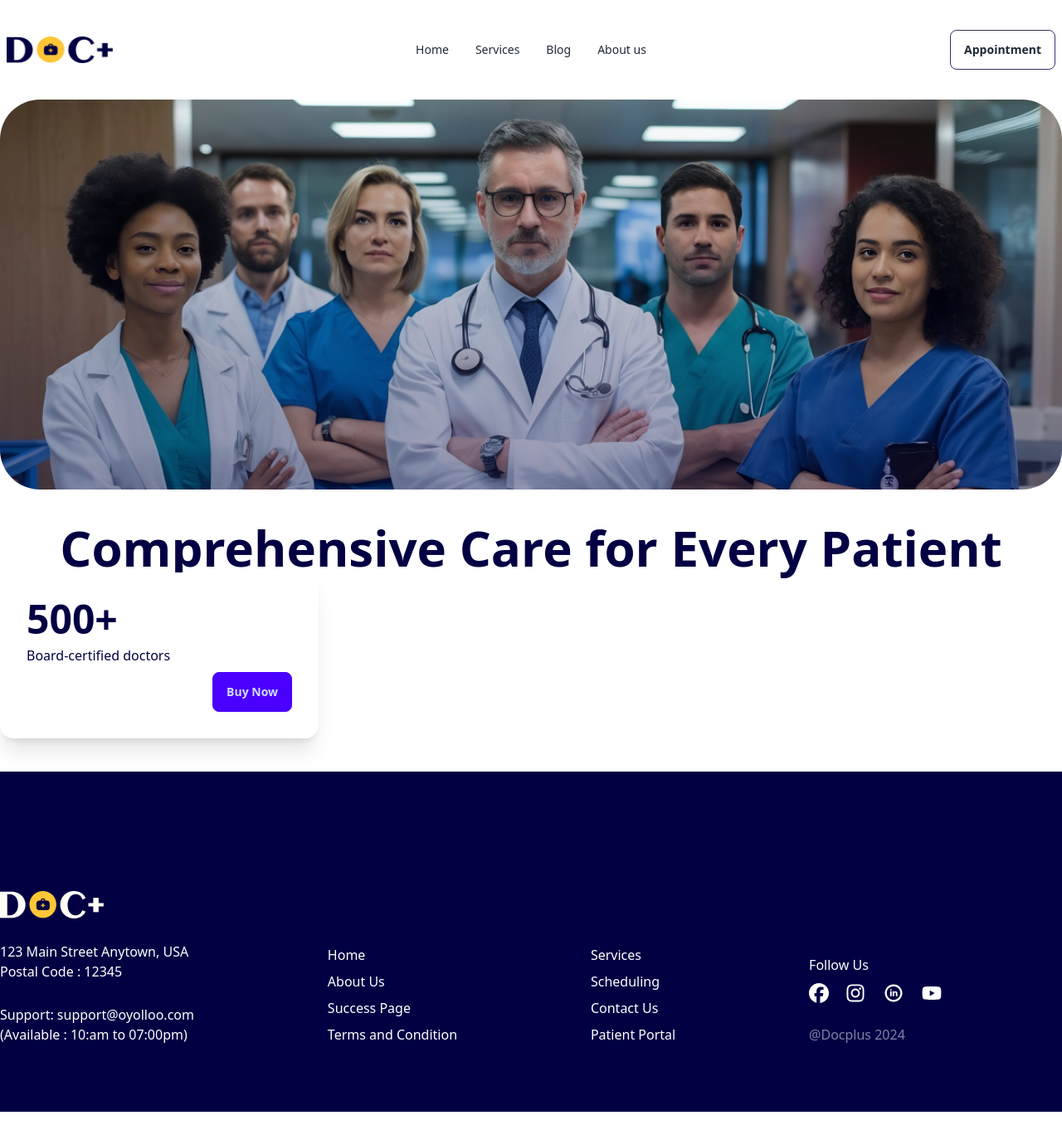
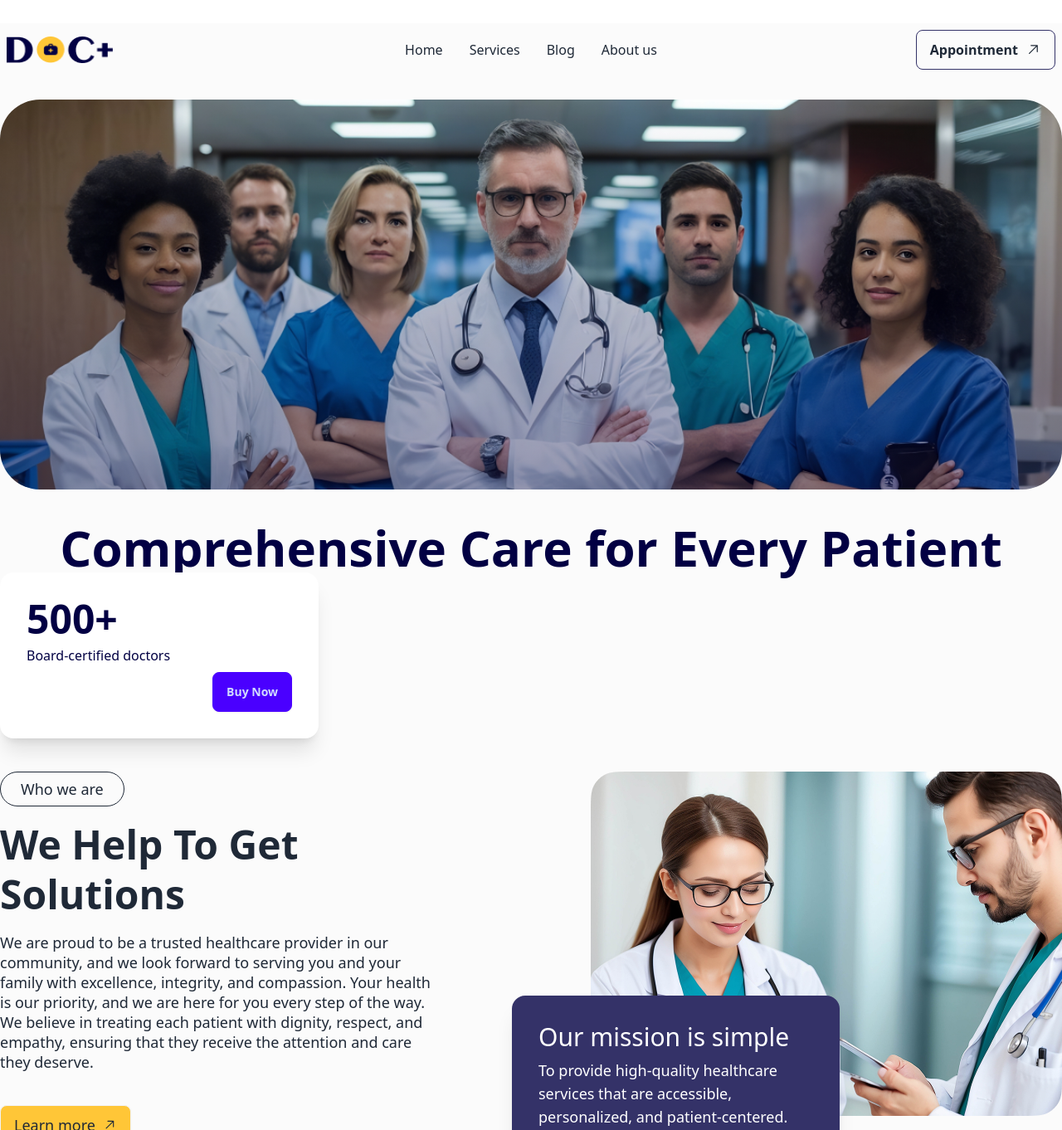
Before and after one commit to nayeem-muttakim/healthcare-landing-page, a React (Vite) app: page / in a window 1280 px wide. Shown: the top 1362 px of the page at 83% size. Before the commit the page ends 1340 px from the top, so only its background shows below. Built offline with nearby package versions, Linux system fonts and the light colour scheme.

Commit message:
who we are and faq section added

```diff
--- a/src/App.jsx
+++ b/src/App.jsx
@@ -1,7 +1,10 @@
+import Appointment from "./Components/Appointment";
+import FAQ from "./Components/FAQ";
 import Features from "./Components/Features";
 import Footer from "./Components/Footer";
 import Hero from "./Components/Hero";
 import Navbar from "./Components/Navbar";
+import WhoWeAre from "./Components/WhoWeAre";
 
 function App() {
   0;
@@ -9,11 +12,14 @@ function App() {
   return (
     <>
       <main>
-        <div className="max-w-7xl mx-auto">
+        <section className="max-w-7xl mx-auto bg-[#FBFBFB]">
           <Navbar />
           <Hero />
           <Features />
-        </div>
+          <WhoWeAre />
+          <FAQ />
+          <Appointment />
+        </section>
         <Footer />
       </main>
     </>
--- /dev/null
+++ b/src/Components/Appointment.jsx
@@ -0,0 +1,35 @@
+import { GoArrowUpRight } from "react-icons/go";
+import appointmentImg from "../assets/Rectangle 32.png";
+import logo from "../assets/logo light.png";
+
+const Appointment = () => {
+  return (
+    <section
+      style={{ backgroundImage: `url(${appointmentImg})` }}
+      className={
+        " relative z-10 bg-center bg-no-repeat bg-cover h-[477px] rounded-[48px] before:content-[''] before:absolute before:inset-0 before:block before:bg-gradient-to-r before:from-[#020043] before:to-[#5A5D76] before:opacity-75 before:z-[-5] before:rounded-[48px] grid grid-cols-2 justify-center items-center my-40 p-20"
+      }
+    >
+      <div className="text-white">
+        <h1 className="text-5xl font-semibold leading-tight">
+          Get Your <br />
+          First Appointment <br />
+          at 50% off!
+        </h1>
+        <div >
+          <button className="btn text-lg font-semibold mt-10 bg-[#FFC637]">
+            Appointment <GoArrowUpRight />
+          </button>
+          <button className="btn ml-4 btn-outline text-lg font-semibold text-white border-white">
+            Learn More <GoArrowUpRight />
+          </button>
+        </div>
+      </div>
+      <div className="justify-self-end self-start">
+        <img src={logo} alt="" />
+      </div>
+    </section>
+  );
+};
+
+export default Appointment;
--- /dev/null
+++ b/src/Components/FAQ.jsx
@@ -0,0 +1,64 @@
+const FAQ = () => {
+  return (
+    <section className="grid gap-10">
+      <div className="badge badge-outline text-xl px-6 py-4"> Faq</div>
+      <h1 className="text-5xl font-semibold">Frequently Asked Questions</h1>
+      {/* accordion */}
+      <div className="grid gap-3">
+        {" "}
+        <div className="collapse ">
+          <input type="radio" name="my-accordion-2" defaultChecked />
+          <div className="collapse-title text-xl font-medium bg-[#FFFFF5] border-b-[1px]">
+            What Are Your Office Hours?
+          </div>
+          <div className="collapse-content">
+            <p className="opacity-70 px-2 py-3">
+              Our office hours vary by location, but typically we are open
+              Monday through Friday from 8:00 AM to 5:00 PM. Some locations may
+              offer extended hours or weekend appointments. Please contact your
+              nearest clinic for specific hours.
+            </p>
+          </div>
+        </div>
+        <div className="collapse collapse-arrow ">
+          <input type="radio" name="my-accordion-2" />
+          <div className="collapse-title text-xl font-medium bg-[#FFFFF5]">
+            How Can I Schedule An Appointment
+          </div>
+          <div className="collapse-content">
+            <p>hello</p>
+          </div>
+        </div>
+        <div className="collapse collapse-arrow ">
+          <input type="radio" name="my-accordion-2" />
+          <div className="collapse-title text-xl font-medium bg-[#FFFFF5]">
+            Do You Accept Insurance?
+          </div>
+          <div className="collapse-content">
+            <p>hello</p>
+          </div>
+        </div>
+        <div className="collapse collapse-arrow ">
+          <input type="radio" name="my-accordion-2" />
+          <div className="collapse-title text-xl font-medium bg-[#FFFFF5]">
+            What Should I Bring To My Appointment?
+          </div>
+          <div className="collapse-content">
+            <p>hello</p>
+          </div>
+        </div>
+        <div className="collapse collapse-arrow ">
+          <input type="radio" name="my-accordion-2" />
+          <div className="collapse-title text-xl font-medium bg-[#FFFFF5]">
+            Do You Offer Telemedicine Appointments
+          </div>
+          <div className="collapse-content">
+            <p>hello</p>
+          </div>
+        </div>
+      </div>
+    </section>
+  );
+};
+
+export default FAQ;
--- a/src/Components/Navbar.jsx
+++ b/src/Components/Navbar.jsx
@@ -1,4 +1,5 @@
-import logo from '../assets/logo dark.png'
+import { GoArrowUpRight } from "react-icons/go";
+import logo from "../assets/logo dark.png";
 const Navbar = () => {
   return (
     <header>
@@ -39,11 +40,10 @@ const Navbar = () => {
               </li>
             </ul>
           </div>
-          <img className='hover:cursor-pointer w-32 h-8' src={logo} alt="" />
-
+          <img className="hover:cursor-pointer w-32 h-8" src={logo} alt="" />
         </div>
         <div className="navbar-center hidden lg:flex">
-          <ul className="menu menu-horizontal px-1">
+          <ul className="menu menu-horizontal px-1 text-base">
             <li>
               <a>Home</a>
             </li>
@@ -59,8 +59,8 @@ const Navbar = () => {
           </ul>
         </div>
         <div className="navbar-end">
-          <a className="btn btn-outline hover:bg-base-300 hover:text-[#343268]  border-[#343268]">
-            Appointment
+          <a className="btn btn-outline hover:bg-base-300 hover:text-[#343268] text-base border-[#343268]">
+            Appointment <GoArrowUpRight className="text-xl font-bold"/>
           </a>
         </div>
       </nav>
--- /dev/null
+++ b/src/Components/WhoWeAre.jsx
@@ -0,0 +1,50 @@
+import { GoArrowUpRight } from "react-icons/go";
+import solutionImg from "../assets/Rectangle 24.png";
+const WhoWeAre = () => {
+  return (
+    <section>
+      <div className="flex justify-between my-10">
+        {/* text */}
+        <div>
+          <div className="flex flex-col gap-4">
+            <div className="badge badge-outline badge-lg text-lg font-medium px-6 py-5 ">
+              Who we are
+            </div>
+            <h1 className="text-5xl font-semibold leading-tight">
+              We Help To Get <br />
+              Solutions
+            </h1>
+            <p className="text-lg leading-6">
+              We are proud to be a trusted healthcare provider in our <br />{" "}
+              community, and we look forward to serving you and your <br />{" "}
+              family with excellence, integrity, and compassion. Your health{" "}
+              <br /> is our priority, and we are here for you every step of the
+              way. <br /> We believe in treating each patient with dignity,
+              respect, and <br />
+              empathy, ensuring that they receive the attention and care <br />
+              they deserve.
+            </p>
+          </div>
+          <a className="btn text-lg font-medium mt-10 bg-[#FFC637]">
+            Learn more <GoArrowUpRight />
+          </a>
+        </div>
+        {/* image */}
+        <div className="relative">
+          <img src={solutionImg} alt="" />
+          <div className="card bg-[#343268] absolute z-10 -bottom-7 -left-[95px] w-[395px] h-52 shadow-xl">
+            <div className="card-body text-white">
+              <h2 className="text-3xl">Our mission is simple</h2>
+              <p className="text-lg">
+                To provide high-quality healthcare services that are accessible,
+                personalized, and patient-centered.
+              </p>
+            </div>
+          </div>
+        </div>
+      </div>
+    </section>
+  );
+};
+
+export default WhoWeAre;
```
